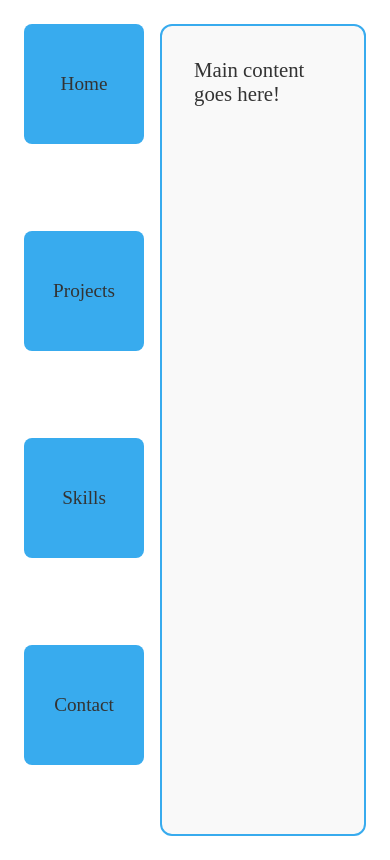
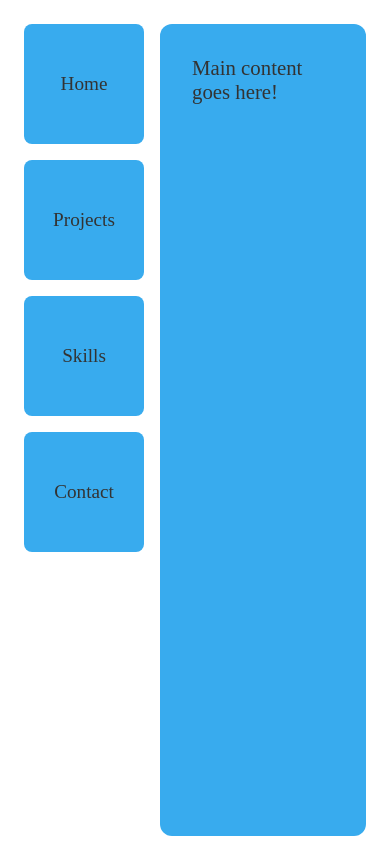
Before and after one commit to Javier-Gifkins/Javier-Gifkins-Portfolio-Project, a plain HTML site: page components/home/home.html in a window 390 px wide. Drawn offline with Linux system fonts and the light colour scheme.

Commit message:
Home screen styling almost complete, responsive boxes need a bit of work.

```diff
--- a/components/home/home.css
+++ b/components/home/home.css
@@ -11,7 +11,9 @@
 
 .navigation-bar-grid {
   display: grid;
-  gap: 16px;
+  gap: 16px;       /* space between boxes */
+  align-self: start; /* keep boxes at top */
+  height: auto;      /* don't stretch to full column height */
 }
 
 .navigation-box {
@@ -28,8 +30,7 @@
 }
 
 .main-content-box {
-  background: var(--color-background);
-  border: 2px solid #38abee;
+  background: var(--color-primary);
   border-radius: 12px;
   padding: 32px;
   color: var(--color-text);
```
